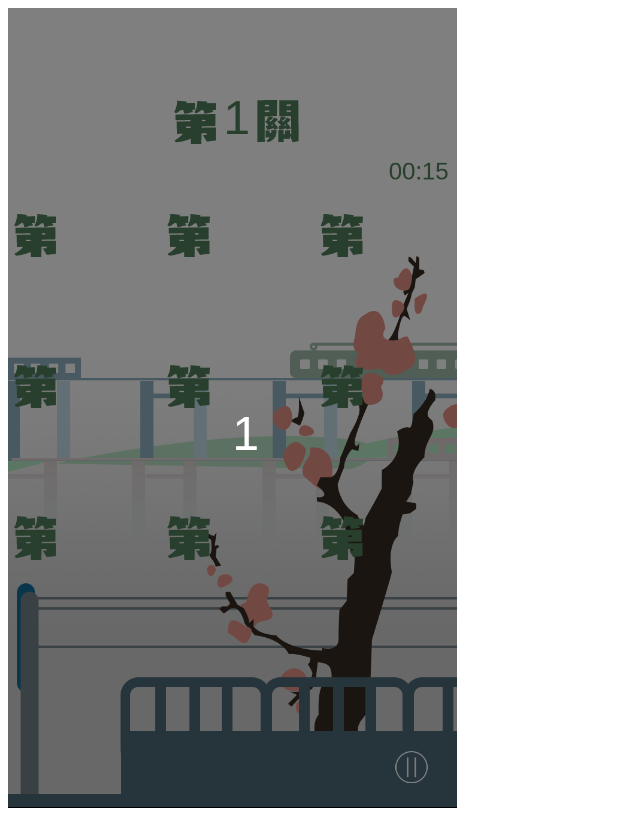
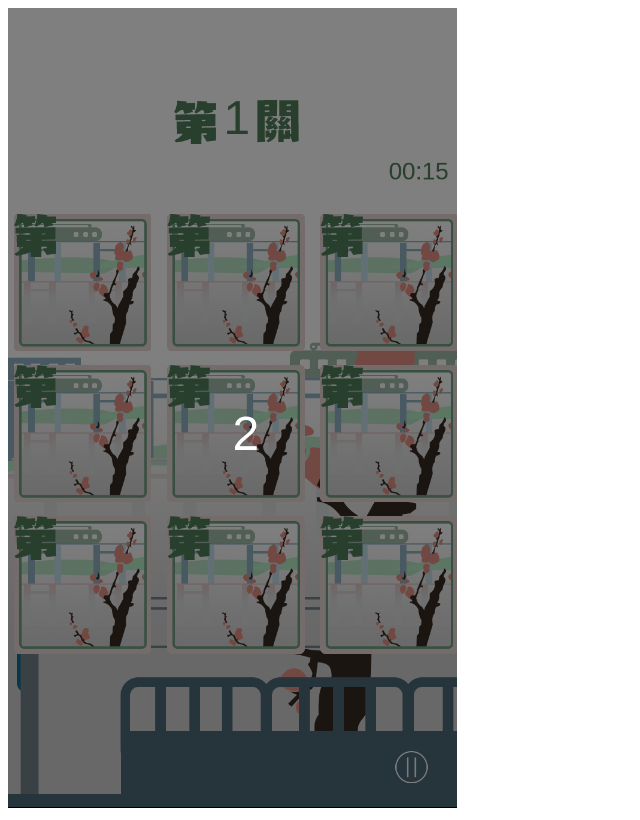
Before and after one commit to wlj459/fanfanfan, a plain HTML site: page start.html in a window 1280 px wide. Shown: the whole page, without its empty margins (0-640 px from the left). Drawn offline with Linux system fonts and the light colour scheme; animation ran at ten frames a second.

Commit message:
修改了一下按钮样式，动画加了个差不多

```diff
--- a/start.html
+++ b/start.html
@@ -11,6 +11,10 @@
         var window_width = document.documentElement.scrollWidth;
         var window_height = document.documentElement.scrollHeight;
         var game_height = window_height;
+        var fail = false;
+        var success = false;
+        var first = null;
+        var next = null;
         var game_width = Math.floor(window_height/1.778);
         if (game_width > window_width) {
             game_width = window_width;
@@ -35,10 +39,11 @@
 //=======================================================================
         var rank = 1;
         var ready = true;
-        var ready_num = 3;
+        var ready_num = 4;
         var start = false;
         var start_num = 15;//00:00
         var stop = false;
+        var ans = 8;
 
         easy_p = new Array();
 
@@ -76,7 +81,7 @@
             for (j=1; j<=3;j++) {
                 var candidate=Math.floor(Math.random()*9);
                 if(chosenTiles.indexOf(candidate)==-1){
-                    chosenTiles[i][j] = chosenTiles;
+                    chosenTiles[i][j] = candidate;
                     //easy_card[i][j] = new PIXI.Sprite.fromImage("img/xxx" + easy_card_list[candidate] + '.png')
                     easy_card[i][j] = new PIXI.Sprite.fromImage("img/第@2x.png");
                     easy_card[i][j].position.x = easy_p[i][j][1];
@@ -96,9 +101,14 @@
                 easy_back[i][j].position.x = easy_p[i][j][1];
                 easy_back[i][j].position.y = easy_p[i][j][2];
                 easy_back[i][j].scale.x = easy_back[i][j].scale.y = game_ratio;
+                easy_back[i][j].buttonMode = true;
+                easy_back[i][j].interactive = true;
+                easy_back[i][j].isSelected = false;
+                easy_back[i][j].i = i;
+                easy_back[i][j].j = j;
             }
         }
-
+//---------------------------------------------------
         var sprite_di =  PIXI.Sprite.fromImage("img/第@2x.png");
         sprite_di.scale.x = sprite_di.scale.y = game_ratio;
         sprite_di.position.x = game_width * 0.3693;
@@ -159,38 +169,122 @@
         sprite_ready_num.position.x = game_width * 0.5;
         sprite_ready_num.position.y = game_height * 0.5;
 
+        for(i=1;i<=3;i++) {
+            for(j=1;j<=3;j++){
+                easy_back[i][j].on('touchstart', back_click);
+                easy_back[i][j].on('mousedown', back_click);
+                stage.addChild(easy_back[i][j]);
+            }
+        }
+        function back_click(){
+
+            //document.write(this);
+            if (this.isSelected == false){
+                stage.removeChild(this);
+                this.isSelected = true;
+                if (first == null){
+                    first = this;
+                }
+                else{
+                    next = this;
+                }
+                if (chosenTiles[this.i][this.j]==0){
+                    fail = true;
+                }
+            }
+            //animate();
+        }
         animate();
 
 
         function animate() {
 
             requestAnimationFrame(animate);
-            if(ready){
-                if (rank<10) {
-                    for (i=1;i<=3;i++){
-                        for (j=1;j<=3;j++){
+            if (fail){
+                window.location.href="index.html";
+            }
+            else if(success){
+                window.location.href="index.html";
+            }
+            else if(ready){
+                if (ready_num == 4) {
+                    if (rank < 10) {
+                        for (i = 1; i <= 3; i++) {
+                            for (j = 1; j <= 3; j++) {
                                 stage.addChild(easy_card[i][j]);
                             }
                         }
                         stage.addChild(sprite_di);
                         stage.addChild(sprite_rank_easy);
                         stage.addChild(sprite_guan);
+                        stage.addChild(sprite_grey);
+                    }
+                    else {
 
                     }
-                else{
-
                 }
                 sprite_ready_num.text = Math.floor(ready_num);
-                stage.addChild(sprite_grey);
                 stage.addChild(sprite_ready_num);
                 ready_num -= 0.02;
-                if (ready_num < 0){
+                if (ready_num < 1){
+                    ready_num = 4;
                     ready = false;
                     start = true;
+                    stage.removeChild(sprite_grey);
+                    stage.removeChild(sprite_ready_num);
+                    for(i=1;i<=3;i++) {
+                        for(j=1;j<=3;j++){
+                            stage.addChild(easy_back[i][j]);
                         }
                     }
-            else{
-
+                    first = null;
+                    next = null;
+                }
+            }
+            else if(start){
+                stage.addChild(sprite_start_num);
+                var h = null;
+                if (start_num >= 10) {
+                    h = "00:" + String(Math.floor(start_num));
+                }
+                else {
+                    h = "00:0" + String(Math.floor(start_num));
+                }
+                sprite_start_num.text = h;
+                start_num -= 0.02;
+                if (first != null){
+                    if (next != null){
+                        stage.removeChild(next);
+                        if (chosenTiles[next.i][next.j] == chosenTiles[first.i][first.j]){
+                            ans -= 2;
+                            if (ans == 0){
+                                if (start_num>=0) {
+                                    success = true;
+                                }
+                            }
+                        }
+                        else {
+                            stage.addChild(first);
+                            stage.addChild(next);
+                            first.isSelected = false;
+                            next.isSelected = false;
+                        }
+                        first = null;
+                        next = null;
+                    }
+                    else {
+                        stage.removeChild(first);
+                    }
+                }
+                //===============
+                if (start_num <0){
+                    if(ans == 0){
+                        success = true;
+                    }
+                    else {
+                        fail = true;
+                    }
+                }
             }
             renderer.render(stage);
         }
```
Also changed, not shown: index.html (+3 -1 lines). Lines whose indentation alone changed are shown as unchanged.
